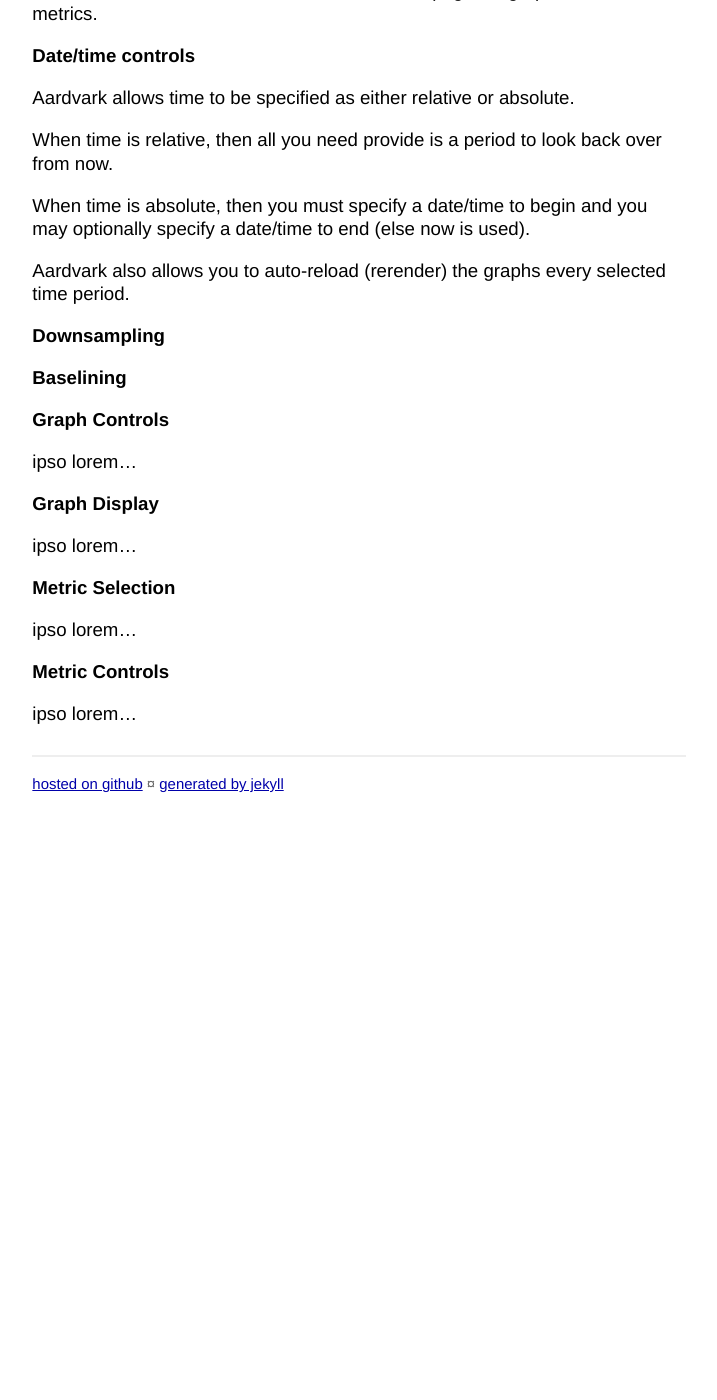
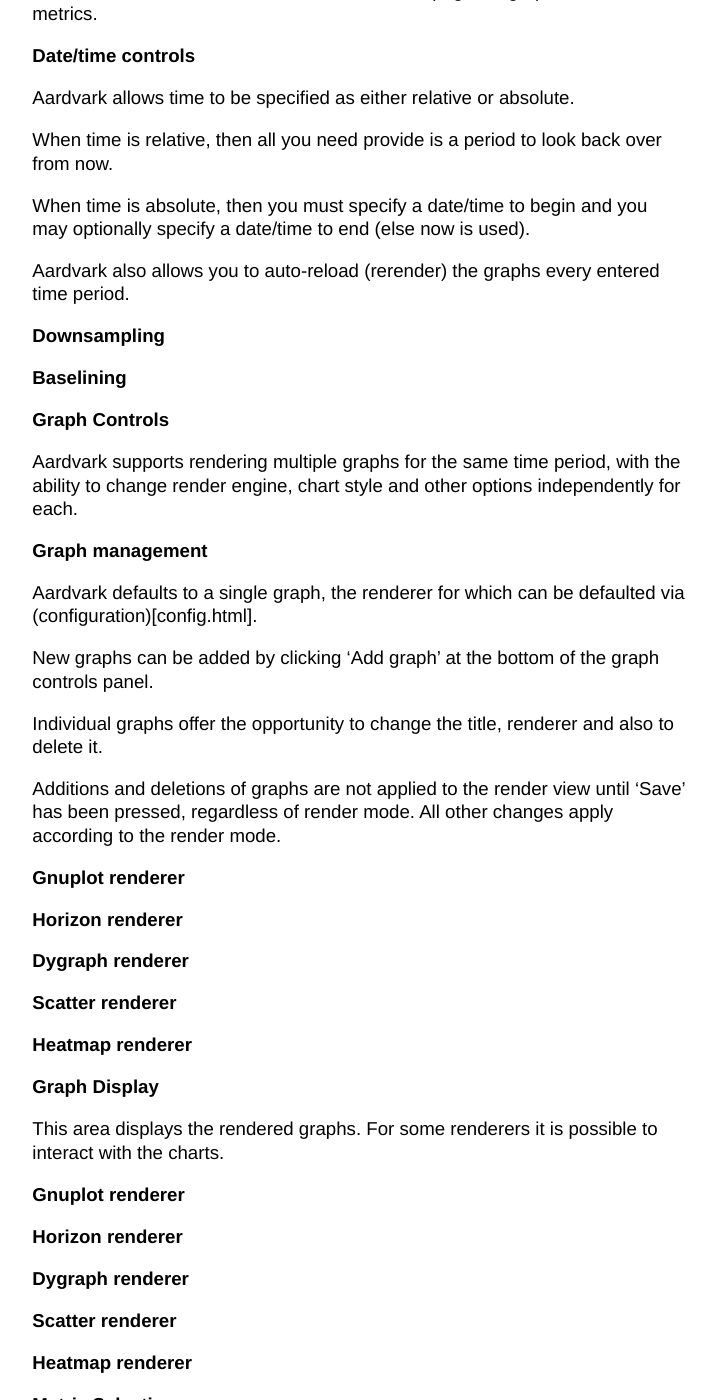
Before and after one commit to eswdd/aardvark, a Jekyll site: the page built from user-guide.md, in a window 1280 px wide and 1400 px high, scrolled down 1679 px. Shown: the whole window, without its empty margins (281-998 px from the left). Built offline with Jekyll 4.4.1, drawn with Linux system fonts in a browser that asks for light colours; before the commit the page ends 2490 px from its top, so only the background shows below that.

Commit message:
More doco

```diff
--- a/user-guide.md
+++ b/user-guide.md
@@ -60,8 +60,7 @@
 
 When time is absolute, then you must specify a date/time to begin and you may optionally specify a date/time to end (else now is used).
 
-Aardvark also allows you to auto-reload (rerender) the graphs every selected time period.
-
+Aardvark also allows you to auto-reload (rerender) the graphs every entered time period.
 
 ### Downsampling
 
@@ -70,12 +69,42 @@
 
 
 ## Graph Controls
-ipso lorem...
 
+Aardvark supports rendering multiple graphs for the same time period, with the ability to change render engine, chart style and other options independently for each.
+
+### Graph management
+
+Aardvark defaults to a single graph, the renderer for which can be defaulted via (configuration)[config.html].
+
+New graphs can be added by clicking 'Add graph' at the bottom of the graph controls panel.
+
+Individual graphs offer the opportunity to change the title, renderer and also to delete it.
+
+Additions and deletions of graphs are not applied to the render view until 'Save' has been pressed, regardless of render mode. All other changes apply according to the render mode.
+
+### Gnuplot renderer
+
+### Horizon renderer
+
+### Dygraph renderer
+
+### Scatter renderer
+
+### Heatmap renderer
 
 ## Graph Display
-ipso lorem...
 
+This area displays the rendered graphs. For some renderers it is possible to interact with the charts.
+
+### Gnuplot renderer
+
+### Horizon renderer
+
+### Dygraph renderer
+
+### Scatter renderer
+
+### Heatmap renderer
 
 ## Metric Selection
 ipso lorem...
```
